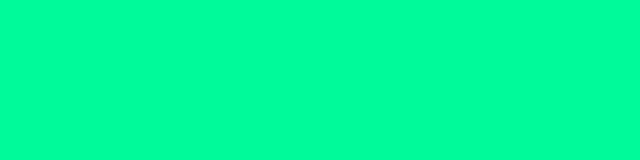
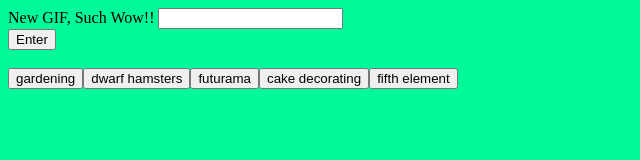
Before and after one commit to JandyStephens/GifTastic, a plain HTML site: page index.html in a window 1280 px wide. Shown: the whole page, without its empty margins (0-640 px from the left). Drawn offline with nearby package versions, Linux system fonts and the light colour scheme.

Commit message:
input form and buttons of array showing

```diff
--- a/index.html
+++ b/index.html
@@ -5,9 +5,23 @@
     <meta name="viewport" content="width=device-width, initial-scale=1.0" />
     <meta http-equiv="X-UA-Compatible" content="ie=edge" />
     <link rel="stylesheet" href="css/style.css" />
-    <title>Document</title>
+    <title>Gif Button of Mordor</title>
   </head>
   <body>
+    <div class="container">
+      <form id="gif-form">
+        <label for="gif-input">New GIF, Such Wow!!</label>
+        <input type="text" id="gif-input" />
+        <br />
+
+        <!-- //Button triggers new movie to be added -->
+        <input id="add-gif" type="submit" value="Enter" />
+      </form>
+      <br />
+      <!-- //Rendered Buttons will get Dumped Here -->
+      <div id="buttons-view"></div>
+    </div>
+
     <script src="https://ajax.googleapis.com/ajax/libs/jquery/3.4.1/jquery.min.js"></script>
     <script src="javascript/gif.js"></script>
   </body>
--- a/javascript/gif.js
+++ b/javascript/gif.js
@@ -1 +1,15 @@
-$(document).ready(function() {});
+$(document).ready(function() {
+  var topics = [
+    "gardening",
+    "dwarf hamsters",
+    "futurama",
+    "cake decorating",
+    "fifth element"
+  ];
+
+  for (let i = 0; i < topics.length; i++) {
+    var topicBtn = $("<button>");
+    topicBtn.text(topics[i]);
+    $("#buttons-view").append(topicBtn);
+  }
+});
```
